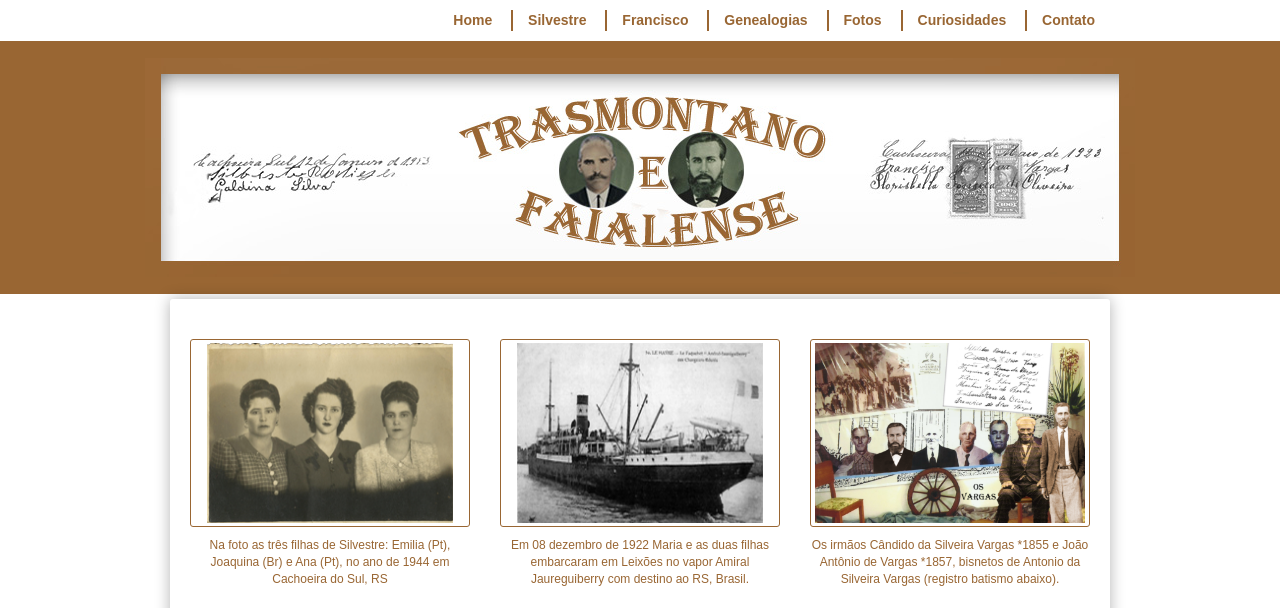
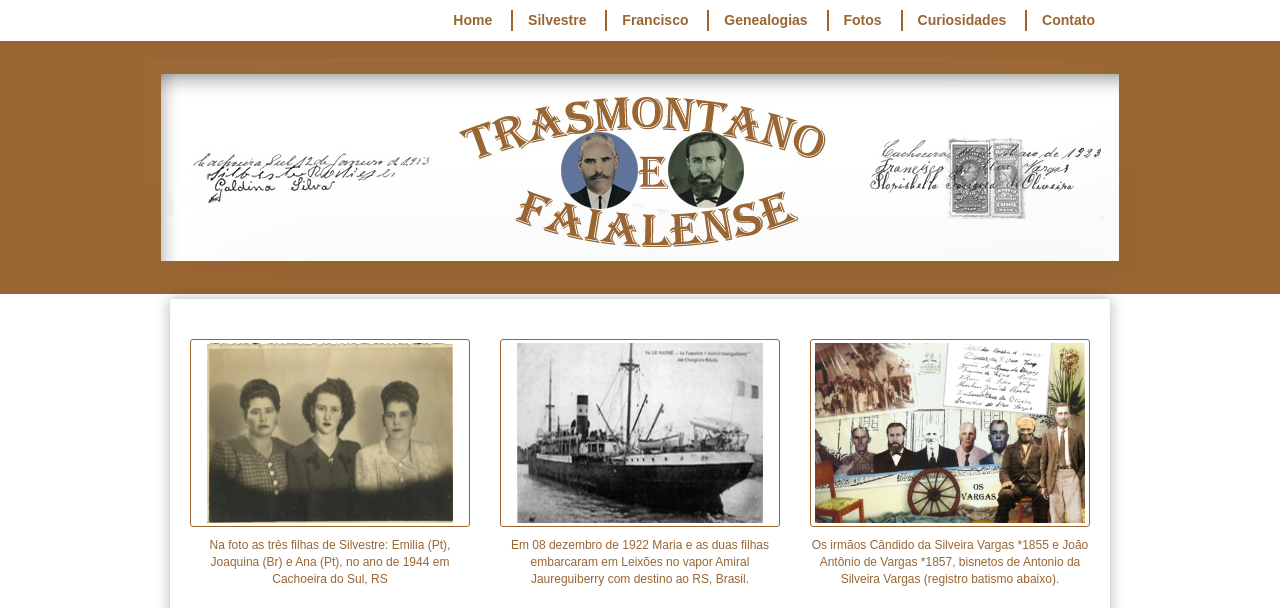
Before and after one commit to claudiovargas1955/claudiovargas1955.github.io, a Jekyll site: the page built from index.html, in a window 1280 px wide. Shown: the top 608 px of the page. Built offline with Jekyll 4.4.1, drawn with Linux system fonts in a browser that asks for light colours; some web fonts are replaced; grey boxes are pictures that could not be loaded.

Commit message:
Update master.html

```diff
--- a/_layouts/master.html
+++ b/_layouts/master.html
@@ -91,7 +91,7 @@
     </ul>
   </div>
   <div class="banner">
-    <img src="images/bannersc1.jpg" class="img-responsive" alt="banner">
+    <img src="images/bannersc.jpg" class="img-responsive" alt="banner">
   </div>
 
   <div class="content">
```
